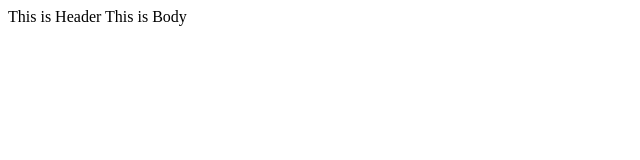
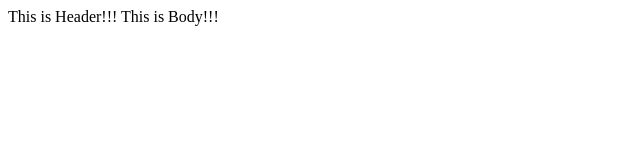
Before and after one commit to MohdSarfarazAli/tortoiseGITPractise, a plain HTML site: page index.html in a window 1280 px wide. Shown: the full height of the page, 0-640 px from the left. Drawn offline with Linux system fonts and the light colour scheme.

Commit message:
Update index.html
Commit from Master Rep

```diff
--- a/index.html
+++ b/index.html
@@ -1,8 +1,8 @@
 <html>
 <head>
-This is Header
+This is Header!!!
 </head>
 <body>
-This is Body
+This is Body!!!
 </body>
 </html>
```
